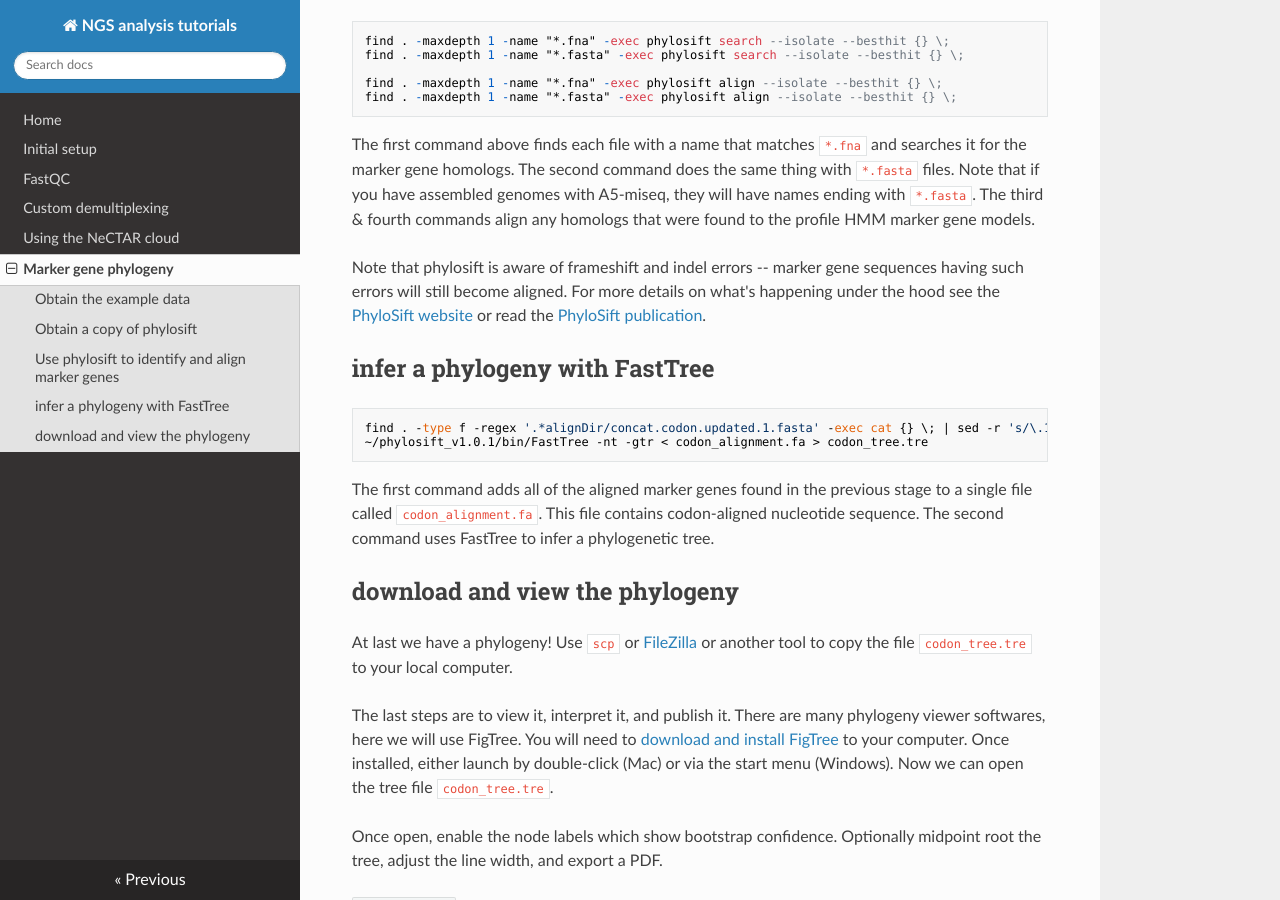
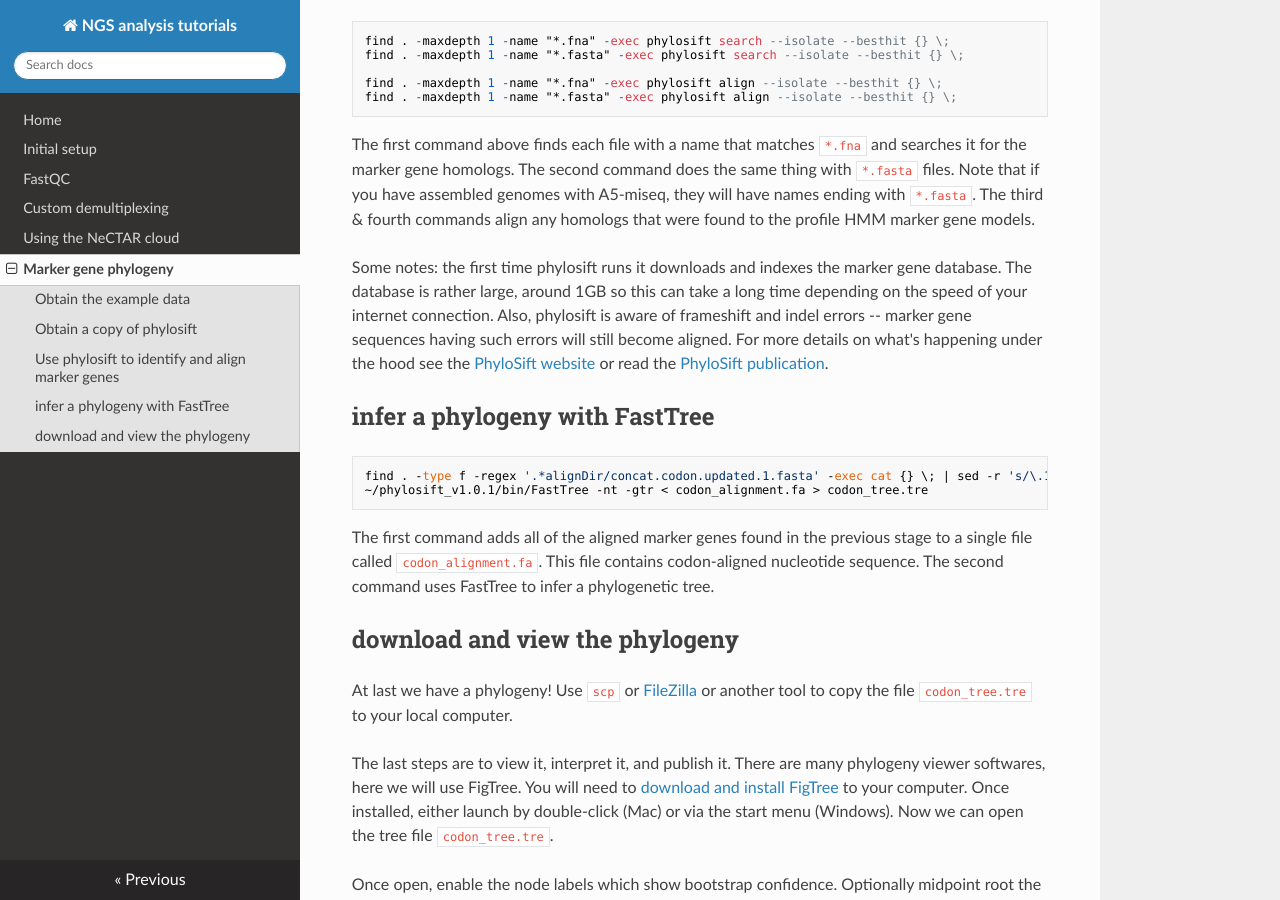
Before and after one commit to koadman/platypusfarm, an MkDocs documentation site: the page built from platypusfarm/docs/marker_phylogeny.md, in a window 1280 px wide and 900 px high, scrolled down 1280 px. Built offline with MkDocs 1.6.1, drawn with Linux system fonts in a browser that asks for light colours; nearby versions of some CDN libraries; old or Windows-style settings are respelled for this version of MkDocs.

Commit message:
some refinements

```diff
--- a/platypusfarm/docs/marker_phylogeny.md
+++ b/platypusfarm/docs/marker_phylogeny.md
@@ -30,6 +30,7 @@ Now obtain the following draft genome:
 
     curl -O http://darlinglab.org/data/marker_phylogeny/ecoli_a5.final.scaffolds.fasta
 
+
 The above collection of genomes include a draft and several references from related species.
 It is generally useful to select a large number of closely related references to match any newly sequenced draft genomes that will be included the phylogeny.
 
@@ -40,6 +41,7 @@ This was described previously in the [demux tutorial](demuxing), but just to rec
     curl -O http://edhar.genomecenter.ucdavis.edu/~koadman/phylosift/devel/phylosift_20141125.tar.bz2
     tar -xjf phylosift_20141125.tar.bz2
     export PATH="$PATH:`pwd`/phylosift_20141125/bin"
+
 
 The above commands (1) download a current phylosift, (2) unpack the archive, and (3) add the phylosift program's directory to the list of paths that the system's shell searches for programs.
 
@@ -56,7 +58,7 @@ The first command above finds each file with a name that matches `*.fna` and sea
 The second command does the same thing with `*.fasta` files. Note that if you have assembled genomes with A5-miseq, they will have names ending with `*.fasta`.
 The third & fourth commands align any homologs that were found to the profile HMM marker gene models.
 
-Note that phylosift is aware of frameshift and indel errors -- marker gene sequences having such errors will still become aligned.
+Some notes: the first time phylosift runs it downloads and indexes the marker gene database. The database is rather large, around 1GB so this can take a long time depending on the speed of your internet connection. Also, phylosift is aware of frameshift and indel errors -- marker gene sequences having such errors will still become aligned.
 For more details on what's happening under the hood see the [PhyloSift website](http://phylosift.wordpress.org) or read the [PhyloSift publication](https://peerj.com/articles/243/).
 
 ## infer a phylogeny with FastTree
```
